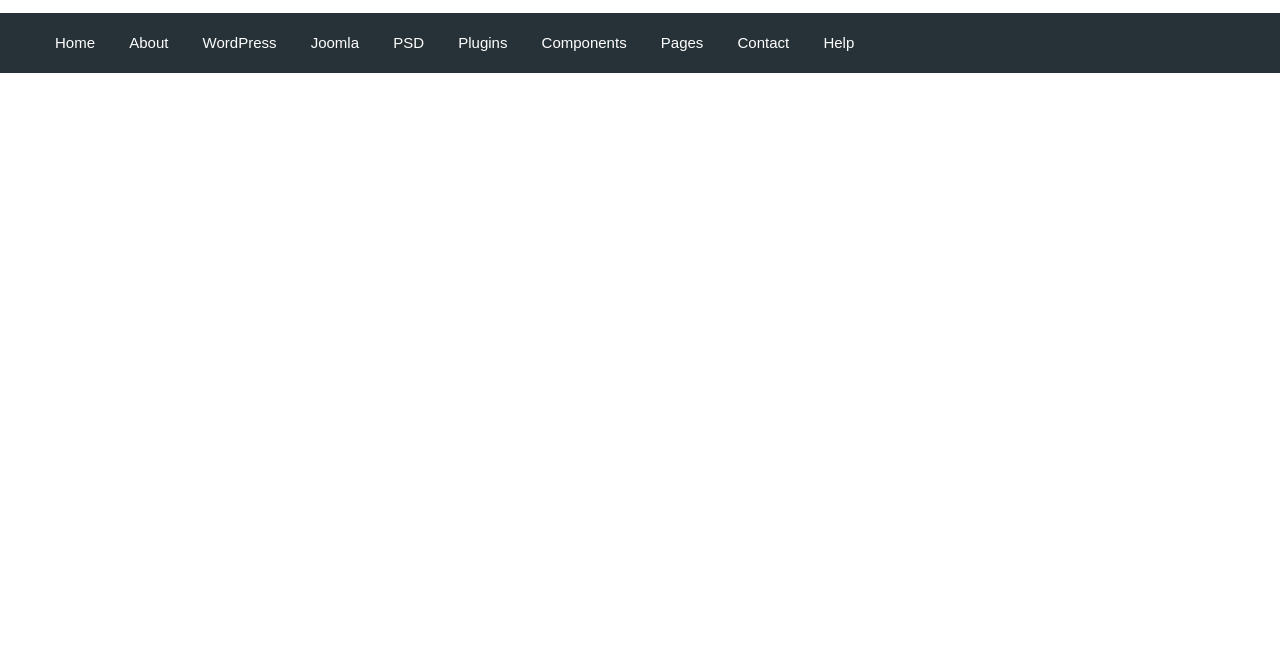
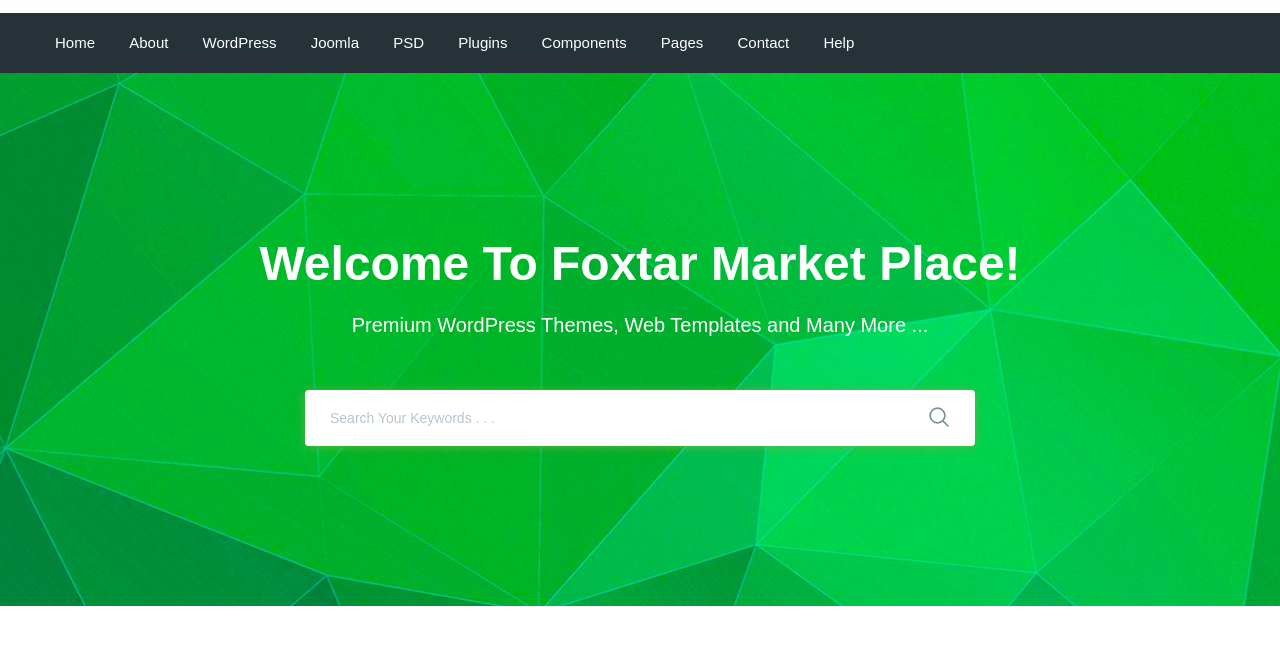
Before and after one commit to AnnaVerst/MODERNO, a website: page app/index.html in a window 1280 px wide. Shown: the part 77-722 px from the top of the page. Drawn offline with nearby package versions, Linux system fonts and the light colour scheme; files that its build step writes are made by us from their sources.

Commit message:
added search section

```diff
--- a/app/index.html
+++ b/app/index.html
@@ -22,7 +22,8 @@
                         </a>
                     </div>
                     <div class="header__text">
-                        <a href="#"><span>Need help?</span></a> Talk to an expert: <a class="header__phone" href="tel:61383766284">
+                        <a href="#"><span>Need help?</span></a> Talk to an expert: <a class="header__phone"
+                            href="tel:61383766284">
                             +61 3 8376 6284</a>
                     </div>
                     <div class="header__box">
@@ -51,9 +52,28 @@
                 </nav>
             </div>
         </div>
+    </header>
 
-
-    </header>
+    <section class="search" style="background-image: url(/img/search-bg.jpg);">
+        <div class="container">
+            <div class="search__inner">
+                <div class="search__inner-title">
+                    Welcome To Foxtar Market Place!
+                </div>
+                <div class="search__inner-text">
+                    Premium WordPress Themes, Web Templates and Many More ...
+                </div>
+                <div class="search__inner-form">
+                    <form action="">
+                        <input type="text" placeholder="Search Your Keywords . . ." required>
+                        <button type="submit">
+                            <img src="img/icons/search.png" alt="">
+                        </button>
+                    </form>
+                </div>
+            </div>
+        </div>
+    </section>
 
 
 
--- a/app/scss/style.scss
+++ b/app/scss/style.scss
@@ -50,3 +50,54 @@
         color: #fff;
     }
 }
+.search{
+    background-repeat: no-repeat;
+    background-size: cover;
+    background-position: center;
+    min-height: 533px;
+}
+.search__inner{
+    padding: 155px 0px 100px;
+    color: #fff;
+    text-align: center;
+    &-title{
+        margin-bottom: 10px;
+        font-size: 48px;
+        font-weight: 700;
+        line-height: 72px;
+    }
+    &-text{
+        margin-bottom: 50px;
+        font-size: 20px;
+        font-weight: 500;
+        line-height: 30px;
+    }
+    &-form{
+        max-width: 670px;
+        margin: auto;
+        position: relative;
+        input{
+            display: block;
+            width: 100%;
+            box-shadow: 0px 1px 10px 0px rgba(124, 178, 64, 0.75);
+            border-radius: 4px;
+            height: 56px;
+            border: none;
+            font-size: 14px;
+            font-weight: 500;
+            padding-left: 25px;
+            padding-right: 60px;
+            &::placeholder{
+            color: #b9c5cb;
+            font-weight: 500;
+            }
+        }
+        button{
+            position: absolute;
+            border: none;
+            background-color: transparent;
+            right: 20px;
+            top: 16px;
+        }
+    }
+}
```
Also changed, not shown: app/img/icons/search-svg.svg (added), app/img/icons/search.png (added), app/img/search-bg.jpg (added).
